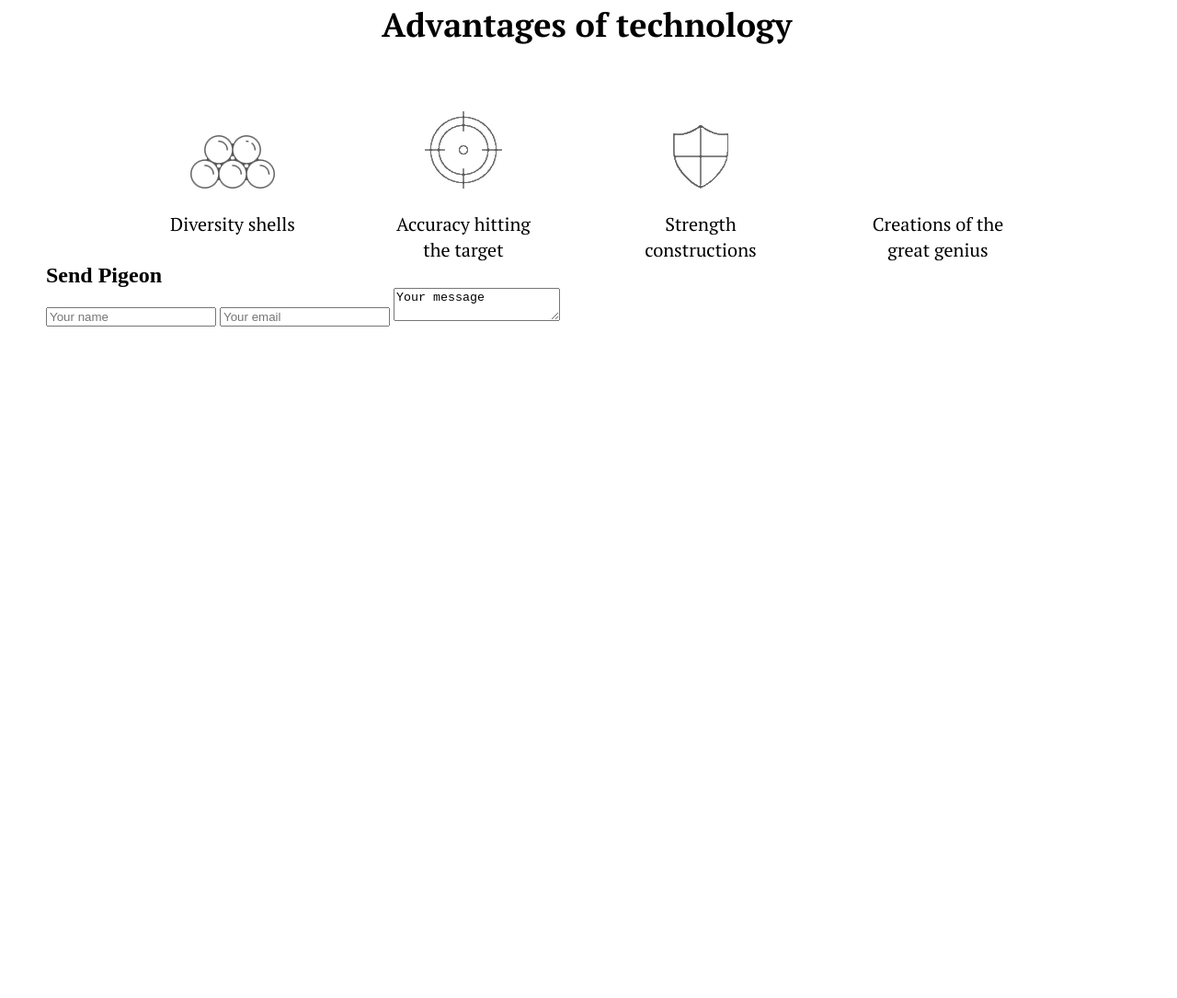
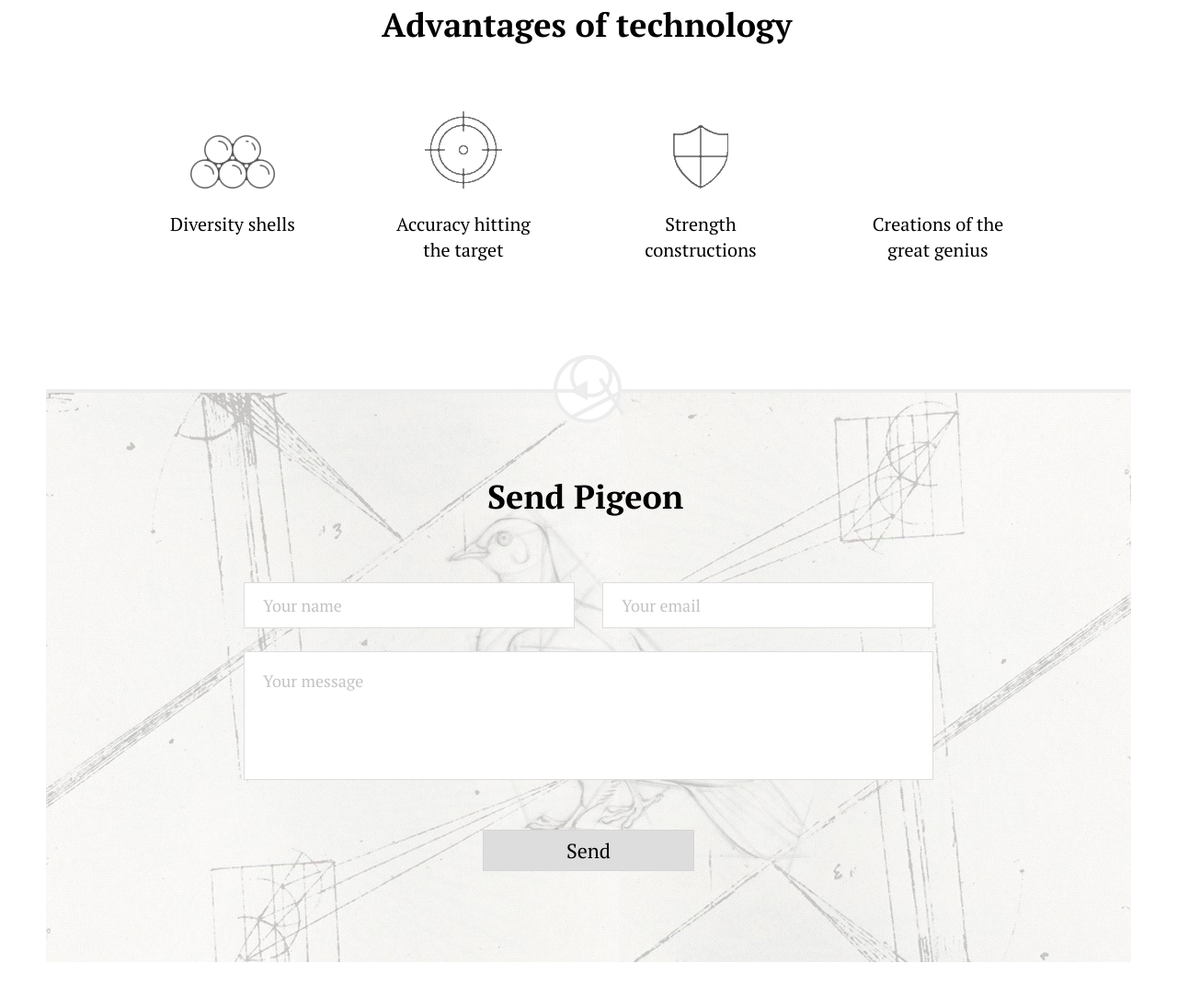
Before and after one commit to Holiden/Leonardo, a website: page source/views/index.html in a window 1280 px wide. Shown: the part 3015-4100 px from the top of the page at 92% size. Before the commit the page ends 3370 px from the top, so only its background shows below. Drawn offline with nearby package versions, Linux system fonts and the light colour scheme; files that its build step writes are made by us from their sources; a web font is replaced by a local one.

Commit message:
Main-footer
1. Добавлено: стили main-footer;
2. Добавлено: анимация наведения на ссылки и кнопки.

```diff
--- a/source/components/advantages/advantages.sass
+++ b/source/components/advantages/advantages.sass
@@ -1,6 +1,6 @@
 .advantages
   max-width: 910px
-  margin: 0 auto
+  margin: 0 auto 100px
   padding: 170px 0 0 0
 
   background: url(../../images/divider.svg) top center no-repeat
--- a/source/components/footer/footer.html
+++ b/source/components/footer/footer.html
@@ -8,7 +8,8 @@
       <input class="footer__email" id="i-footer__email" name="email" type="email" placeholder="Your email">
     </label>
     <label for="i-footer__message"><span class="visually-hidden">Your message</span>
-      <textarea name="footer__text" id="i-footer__message">Your message</textarea>
+      <textarea class="footer__message" id="i-footer__message" name="footer__message" placeholder="Your message"></textarea>
     </label>
+    <button class="footer__button">Send</button>
   </form>
 </footer>
--- a/source/components/footer/footer.sass
+++ b/source/components/footer/footer.sass
@@ -0,0 +1,78 @@
+.main-footer
+  min-height: 620px
+  padding: 130px 0 0 0
+
+  background-image: url(../../images/divider.svg), url(../../images/footer_bg.jpg)
+  background-position: top center, top 40px center
+  background-repeat: no-repeat
+
+.footer__title
+  max-width: 220px
+  margin: 0 auto 70px
+
+  font: 700 36px "PT Serif", "Times New Roman", serif
+
+.footer__form
+  display: flex
+  flex-wrap: wrap
+  justify-content: center
+  max-width: 750px
+  margin: 0 auto
+
+.footer__name,
+.footer__email
+  box-sizing: border-box
+  height: 50px
+  min-width: 360px
+  padding: 0 20px
+
+  font: 18px "PT Serif", "Times New Roman", serif
+  color: #c3c3c3
+
+  background-color: #ffffff
+  border: 1px solid #dddddd
+
+  &::placeholder
+    font: 18px "PT Serif", "Times New Roman", serif
+    color: #c3c3c3
+
+.footer__name
+  margin: 0 15px 25px 0
+
+.footer__email
+  margin: 0 0 25px 15px
+
+.footer__message
+  box-sizing: border-box
+  min-height: 140px
+  min-width: 750px
+  padding: 20px
+
+  font: 18px "PT Serif", "Times New Roman", serif
+  color: #c3c3c3
+
+  background-color: #ffffff
+  border: 1px solid #dddddd
+
+  resize: none
+
+  &::placeholder
+    font: 18px "PT Serif", "Times New Roman", serif
+    color: #c3c3c3
+
+.footer__button
+  height: 45px
+  width: 230px
+  margin: 50px 0
+
+  font: 22px "PT Serif", "Times New Roman", serif
+
+  background-color: #dddddd
+  border: 1px solid #d6d6d6
+  cursor: pointer
+
+  transition: color 0.3s linear
+
+  &:focus,
+  &:hover
+    color: #ffffff
--- a/source/components/header/header.sass
+++ b/source/components/header/header.sass
@@ -32,6 +32,12 @@
   color: #000000
   text-decoration: underline
 
+  transition: color 0.3s linear
+
+  &:focus,
+  &:hover
+    color: #d6d6d6
+
 .main-header__title
   max-width: 430px
   margin: 0 0 0 135px
@@ -50,3 +56,9 @@
   border: none
   box-shadow: 0 0 14px 3px rgba(0, 0, 0, 0.05)
   cursor: pointer
+
+  transition: color 0.3s linear
+
+  &:focus,
+  &:hover
+    color: #d6d6d6
--- a/source/components/vehicle/vehicle.sass
+++ b/source/components/vehicle/vehicle.sass
@@ -51,5 +51,11 @@
   background-color: #dddddd
   border: 1px solid #d6d6d6
 
+  transition: color 0.3s linear
+
+  &:focus,
+  &:hover
+    color: #ffffff
+
 .weapon__photo_van
   order: 2
```
